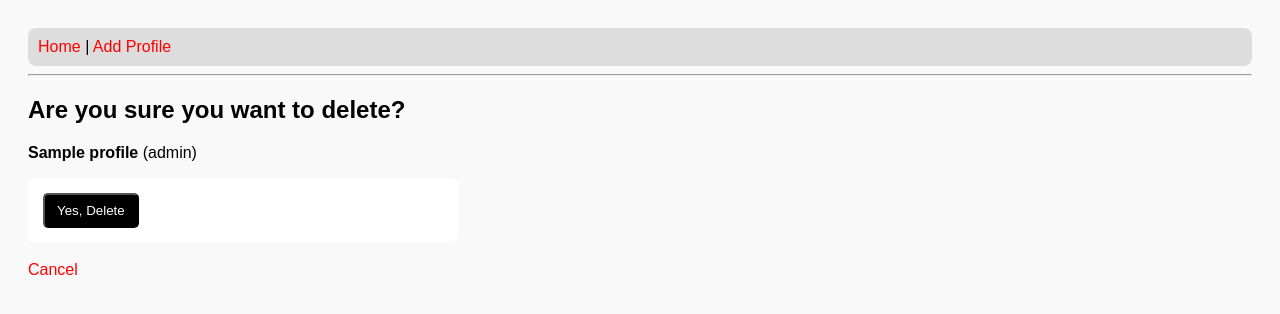
After one commit to kbvyshnav/profile-manager-django, a Django app: page /delete-profile/1/ in a window 1280 px wide. The commit adds this page. Shown: the top 314 px of the page. Run offline with Django 4.2, Linux system fonts and the light colour scheme; tables that the repository leaves empty hold one stand-in row (values such as "Sample post").

Commit message:
Implemented safe delete with confirmation page

```diff
--- /dev/null
+++ b/profiles/templates/profiles/confirm_delete.html
@@ -0,0 +1,20 @@
+{% extends 'base.html' %}
+
+{% block title %}Delete Profile{% endblock %}
+
+{% block content %}
+
+<h2>Are you sure you want to delete?</h2>
+
+<p><b>{{ profile.name }}</b> ({{ profile.role }})</p>
+
+<form method="POST">
+    {% csrf_token %}
+    <button type="submit">Yes, Delete</button>
+</form>
+
+<br>
+
+<a href="{% url 'home' %}">Cancel</a>
+
+{% endblock %}
--- a/profiles/templates/profiles/home.html
+++ b/profiles/templates/profiles/home.html
@@ -16,6 +16,7 @@
             Active : {{ profile.is_active }}<br>
             Joined :{{ profile.created_at|date:" d M Y " }}<br><br>
             <a href="{% url 'update_profile' profile.id %}">Edit</a>
+            <a href="{% url 'delete_profile' profile.id %}">Delete</a>
         </li>
         {% endfor %}
     </ul>
--- a/profiles/urls.py
+++ b/profiles/urls.py
@@ -5,4 +5,5 @@ urlpatterns = [
     path('', views.home, name='home'),
     path('add-profile/', views.add_profile, name='add_profile'),
     path('update-profile/<int:id>', views.update_profile, name='update_profile'),
+    path('delete-profile/<int:id>/', views.delete_profile, name='delete_profile'),
 ]
--- a/profiles/views.py
+++ b/profiles/views.py
@@ -43,3 +43,14 @@ def update_profile(request, id):
         form = ProfileForm(instance=profile) # loads existing data into form(pre-filled)
 
     return render(request, 'profiles/add_profile.html', {'form': form})
+
+
+def delete_profile(request, id):
+    profile = get_object_or_404(Profile, id=id)
+
+    if request.method == "POST":
+        profile.delete()
+        messages.success(request, "Profile deleted successfully 🗑")
+        return redirect('home')
+
+    return render(request, 'profiles/confirm_delete.html', {'profile': profile})
--- a/static/css/style.css
+++ b/static/css/style.css
@@ -42,3 +42,8 @@ input, select {
     padding: 8px;
     margin-bottom: 10px;
 }
+
+a {
+    text-decoration: none;
+    color: red;
+}
```
